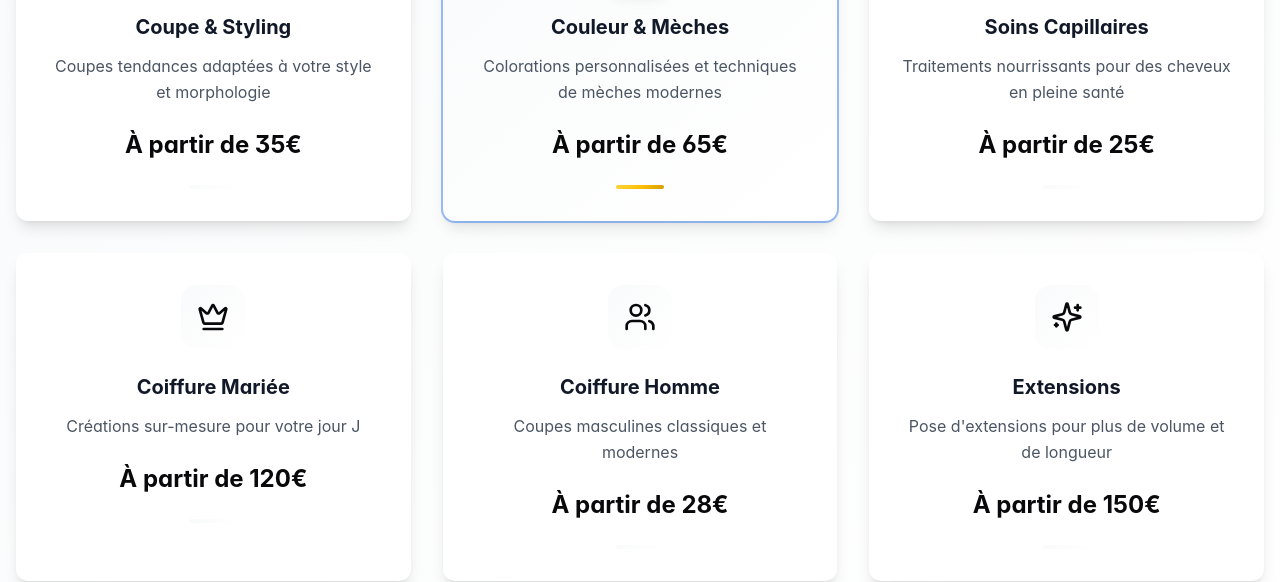
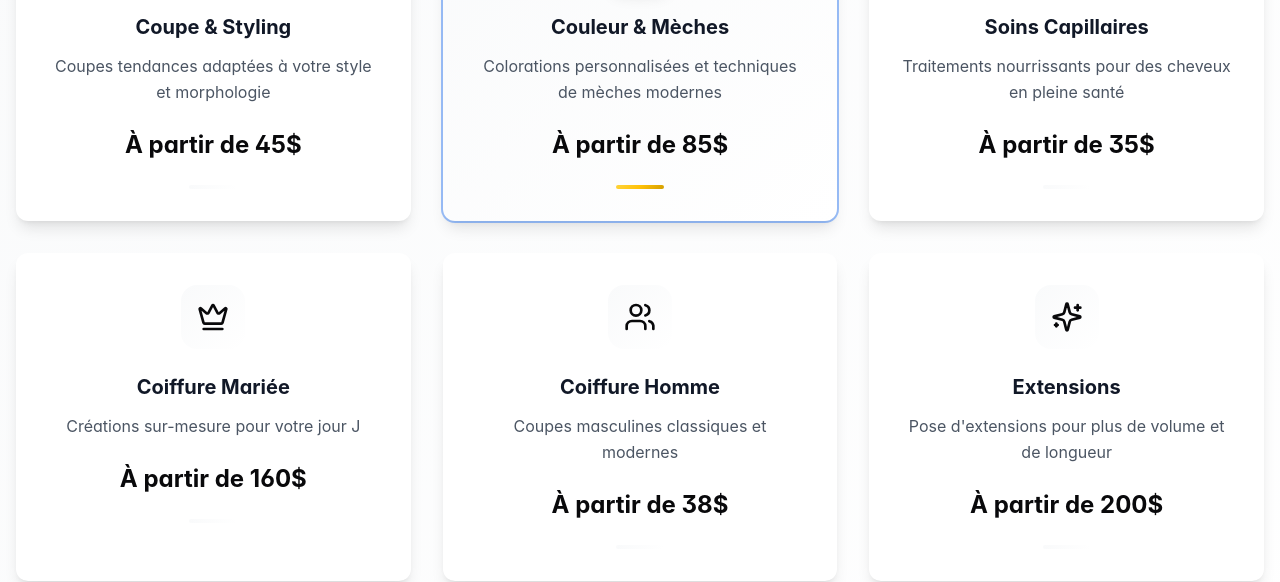
Before and after one commit to Arsene-3DA/aura-hair-booking, a React (Vite) app: page / in a window 1280 px wide. Shown: the part 1200-1782 px from the top of the page. Built offline with nearby package versions, Linux system fonts and the light colour scheme.

Commit message:
Fix: Use USD for all prices
Update all price displays on the site to use the US dollar currency.

```diff
--- a/src/components/ReservationForm.tsx
+++ b/src/components/ReservationForm.tsx
@@ -1,4 +1,3 @@
-
 import { useState, useEffect } from 'react';
 import { Button } from "@/components/ui/button";
 import { Input } from "@/components/ui/input";
@@ -64,11 +63,11 @@ const ReservationForm = ({ hairdresserId, hairdresserName, onSuccess }: Reservat
           console.error('Erreur lors du chargement des services:', error);
           // Services par défaut en cas d'erreur
           const defaultServices: Service[] = [
-            { id: '1', name: 'Coupe Classique', price: 30, duration: 45, category: 'Coupe' },
-            { id: '2', name: 'Coupe + Brushing', price: 40, duration: 60, category: 'Coupe' },
-            { id: '3', name: 'Coloration', price: 60, duration: 90, category: 'Couleur' },
-            { id: '4', name: 'Mèches', price: 50, duration: 75, category: 'Couleur' },
-            { id: '5', name: 'Soin Capillaire', price: 25, duration: 30, category: 'Soin' }
+            { id: '1', name: 'Coupe Classique', price: 40, duration: 45, category: 'Coupe' },
+            { id: '2', name: 'Coupe + Brushing', price: 55, duration: 60, category: 'Coupe' },
+            { id: '3', name: 'Coloration', price: 80, duration: 90, category: 'Couleur' },
+            { id: '4', name: 'Mèches', price: 65, duration: 75, category: 'Couleur' },
+            { id: '5', name: 'Soin Capillaire', price: 35, duration: 30, category: 'Soin' }
           ];
           setAvailableServices(defaultServices);
           return;
@@ -81,9 +80,9 @@ const ReservationForm = ({ hairdresserId, hairdresserName, onSuccess }: Reservat
         console.error('Erreur:', error);
         // Services par défaut en cas d'erreur
         const defaultServices: Service[] = [
-          { id: '1', name: 'Coupe Classique', price: 30, duration: 45, category: 'Coupe' },
-          { id: '2', name: 'Coupe + Brushing', price: 40, duration: 60, category: 'Coupe' },
-          { id: '3', name: 'Coloration', price: 60, duration: 90, category: 'Couleur' }
+          { id: '1', name: 'Coupe Classique', price: 40, duration: 45, category: 'Coupe' },
+          { id: '2', name: 'Coupe + Brushing', price: 55, duration: 60, category: 'Coupe' },
+          { id: '3', name: 'Coloration', price: 80, duration: 90, category: 'Couleur' }
         ];
         setAvailableServices(defaultServices);
       } finally {
@@ -199,7 +198,7 @@ const ReservationForm = ({ hairdresserId, hairdresserName, onSuccess }: Reservat
                   type="tel"
                   value={formData.clientPhone}
                   onChange={(e) => handleInputChange('clientPhone', e.target.value)}
-                  placeholder="06 12 34 56 78"
+                  placeholder="(613) 555-0123"
                   required
                   disabled={loading}
                 />
@@ -254,7 +253,7 @@ const ReservationForm = ({ hairdresserId, hairdresserName, onSuccess }: Reservat
                     <div className="flex flex-col">
                       <span className="font-medium">{service.name}</span>
                       <span className="text-sm text-gray-500">
-                        {service.price}€ • {service.duration} min • {service.category}
+                        {service.price}$ CAD • {service.duration} min • {service.category}
                       </span>
                     </div>
                   </SelectItem>
@@ -268,7 +267,7 @@ const ReservationForm = ({ hairdresserId, hairdresserName, onSuccess }: Reservat
             <div className="mt-2 p-3 bg-gold-50 rounded-lg border border-gold-200">
               <div className="flex items-center justify-between">
                 <span className="font-medium text-gold-800">{getSelectedServiceDetails()?.name}</span>
-                <span className="text-gold-600 font-semibold">{getSelectedServiceDetails()?.price}€</span>
+                <span className="text-gold-600 font-semibold">{getSelectedServiceDetails()?.price}$ CAD</span>
               </div>
               <div className="flex items-center text-sm text-gold-600 mt-1">
                 <Clock className="h-3 w-3 mr-1" />
--- a/src/components/ServicesSection.tsx
+++ b/src/components/ServicesSection.tsx
@@ -7,42 +7,42 @@ const services = [
     icon: Scissors,
     title: "Coupe & Styling",
     description: "Coupes tendances adaptées à votre style et morphologie",
-    price: "À partir de 35€",
+    price: "À partir de 45$",
     popular: false
   },
   {
     icon: Palette,
     title: "Couleur & Mèches",
     description: "Colorations personnalisées et techniques de mèches modernes",
-    price: "À partir de 65€",
+    price: "À partir de 85$",
     popular: true
   },
   {
     icon: Heart,
     title: "Soins Capillaires",
     description: "Traitements nourrissants pour des cheveux en pleine santé",
-    price: "À partir de 25€",
+    price: "À partir de 35$",
     popular: false
   },
   {
     icon: Crown,
     title: "Coiffure Mariée",
     description: "Créations sur-mesure pour votre jour J",
-    price: "À partir de 120€",
+    price: "À partir de 160$",
     popular: false
   },
   {
     icon: Users,
     title: "Coiffure Homme",
     description: "Coupes masculines classiques et modernes",
-    price: "À partir de 28€",
+    price: "À partir de 38$",
     popular: false
   },
   {
     icon: Sparkles,
     title: "Extensions",
     description: "Pose d'extensions pour plus de volume et de longueur",
-    price: "À partir de 150€",
+    price: "À partir de 200$",
     popular: false
   }
 ];
--- a/src/pages/ServicesPage.tsx
+++ b/src/pages/ServicesPage.tsx
@@ -1,8 +1,7 @@
-
 import { useState, useEffect } from 'react';
 import { Card, CardContent, CardHeader, CardTitle } from "@/components/ui/card";
 import { Badge } from "@/components/ui/badge";
-import { Clock, Euro, Users } from 'lucide-react';
+import { Clock, DollarSign, Users } from 'lucide-react';
 import Header from '@/components/Header';
 import Footer from '@/components/Footer';
 import { supabase } from '@/integrations/supabase/client';
@@ -36,7 +35,6 @@ const ServicesPage = () => {
     { key: 'Conseil', label: 'Conseils' }
   ];
 
-  // Images associées aux services par catégorie
   const getServiceImage = (serviceName: string, category: string) => {
     const imageMap: { [key: string]: string } = {
       // Coupes
@@ -93,7 +91,7 @@ const ServicesPage = () => {
               id: '1',
               name: 'Coupe Homme',
               description: 'Coupe classique pour homme avec finitions',
-              price: 25,
+              price: 35,
               duration: 30,
               category: 'Coupe',
               hairdresser_count: 5
@@ -102,7 +100,7 @@ const ServicesPage = () => {
               id: '2',
               name: 'Coupe Femme',
               description: 'Coupe moderne pour femme avec styling',
-              price: 35,
+              price: 45,
               duration: 45,
               category: 'Coupe',
               hairdresser_count: 5
@@ -111,7 +109,7 @@ const ServicesPage = () => {
               id: '3',
               name: 'Coloration',
               description: 'Coloration complète des cheveux',
-              price: 60,
+              price: 80,
               duration: 90,
               category: 'Couleur',
               hairdresser_count: 8
@@ -120,7 +118,7 @@ const ServicesPage = () => {
               id: '4',
               name: 'Barbe',
               description: 'Taille et mise en forme de la barbe',
-              price: 15,
+              price: 20,
               duration: 20,
               category: 'Barbe',
               hairdresser_count: 4
@@ -139,7 +137,6 @@ const ServicesPage = () => {
           return;
         }
 
-        // Récupérer le nombre de coiffeurs par service et ajouter les images
         const processedServices = await Promise.all(
           (servicesData || []).map(async (service: any) => {
             try {
@@ -185,10 +182,7 @@ const ServicesPage = () => {
     : services.filter(service => service.category === selectedCategory);
 
   const formatPrice = (price: number) => {
-    return new Intl.NumberFormat('fr-FR', {
-      style: 'currency',
-      currency: 'EUR'
-    }).format(price);
+    return `${price}$ CAD`;
   };
 
   const formatDuration = (minutes: number) => {
@@ -208,7 +202,6 @@ const ServicesPage = () => {
       <Header />
 
       <main>
-        {/* Header Section */}
         <section className="bg-gradient-to-br from-gold-50 via-orange-50 to-white py-16">
           <div className="container mx-auto px-4">
             <div className="text-center">
@@ -222,7 +215,6 @@ const ServicesPage = () => {
           </div>
         </section>
 
-        {/* Filtres par catégorie */}
         <section className="py-8 bg-gray-50">
           <div className="container mx-auto px-4">
             <div className="flex flex-wrap gap-2 justify-center">
@@ -286,7 +278,7 @@ const ServicesPage = () => {
                       <div className="space-y-3">
                         <div className="flex items-center justify-between">
                           <div className="flex items-center text-gold-600">
-                            <Euro className="h-4 w-4 mr-1" />
+                            <DollarSign className="h-4 w-4 mr-1" />
                             <span className="font-semibold text-lg">
                               {formatPrice(service.price)}
                             </span>
@@ -320,7 +312,6 @@ const ServicesPage = () => {
           </div>
         </section>
 
-        {/* Call to Action */}
         <section className="py-16 bg-gradient-to-br from-gold-50 via-orange-50 to-white">
           <div className="container mx-auto px-4 text-center">
             <h2 className="text-3xl font-bold mb-4">
```
